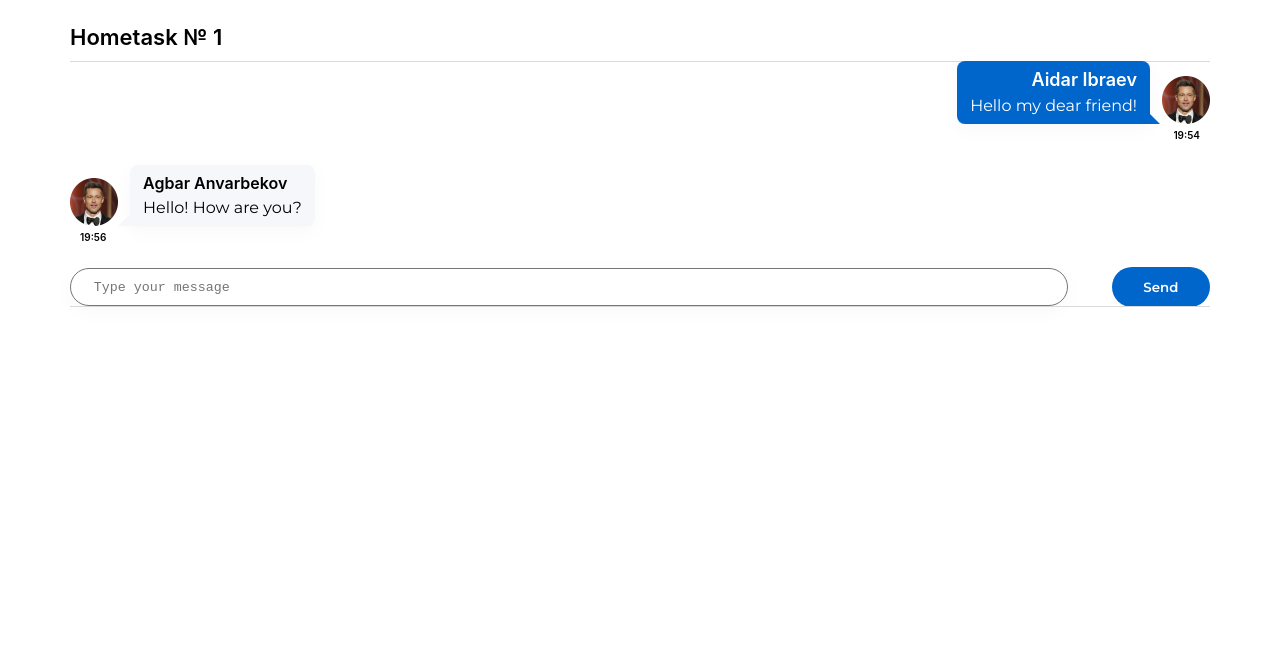
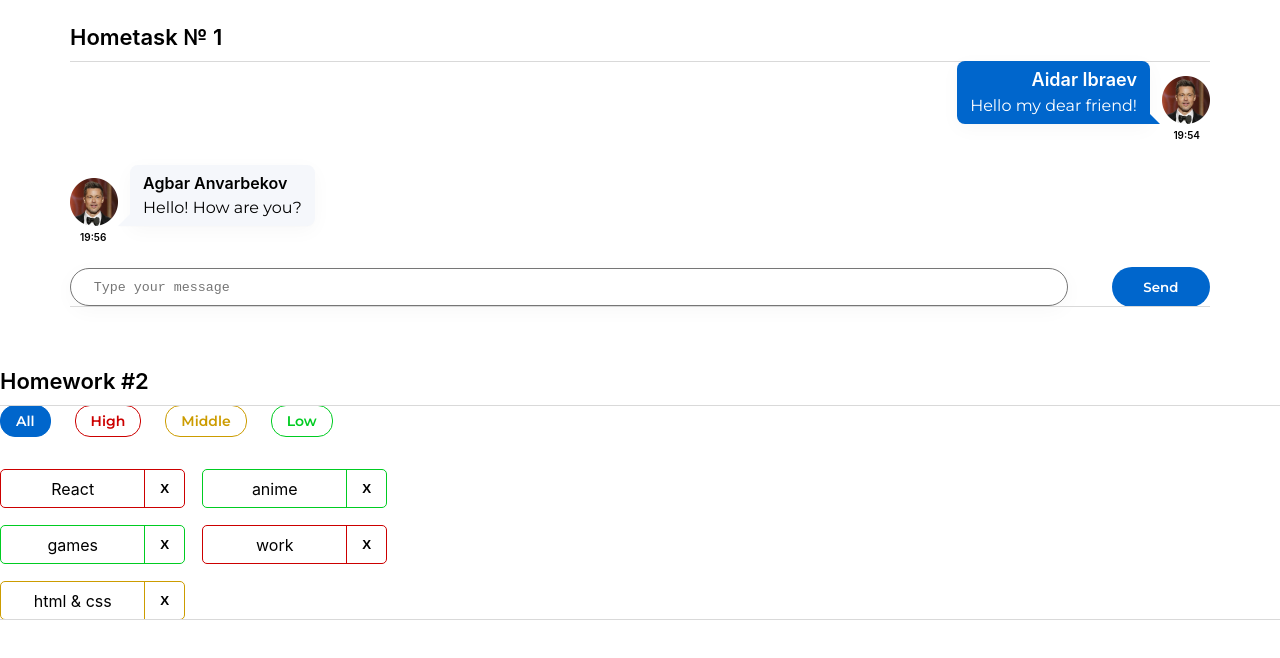
Before and after one commit to aidar2218/hws2, a React (Create React App) app: page / in a window 1280 px wide. Shown: the top 658 px of the page. Built offline with nearby package versions, Linux system fonts and the light colour scheme.

Commit message:
Commit 2.2.1. HW1 without layout.

```diff
--- a/src/s1-main/App.tsx
+++ b/src/s1-main/App.tsx
@@ -1,13 +1,14 @@
 import React from 'react'
 import s from './App.module.css'
-import HW1 from '../s2-homeworks/hw01/HW1'
+import HW1 from "../s2-homeworks/hw01/HW1";
+import HW2 from "../s2-homeworks/hw02/HW2";
 
 function App() {
     return (
         <div className={s.App}>
             <HW1/>
             {/*раскомментировать по ходу выполнения*/}
-            {/*<HW2/>*/}
+            <HW2/>
             {/*<HW3/>*/}
             {/*<HW4/>*/}
 
--- a/src/s2-homeworks/hw02/HW2.tsx
+++ b/src/s2-homeworks/hw02/HW2.tsx
@@ -3,30 +3,30 @@
 import s2 from '../../s1-main/App.module.css'
 
 /*
-* 1 - описать типы AffairPriorityType, AffairType
-* 2 - указать нужный тип для defaultAffairs
-* 3 - дописать типы и логику функции filterAffairs и проверить её тестами
-* 4 - выполнить пункт 3 для функции deleteAffair
-* 5 - указать нужный тип в useState с affairs
-* 6 - дописать тип и логику функции deleteAffairCallback
-* 7 - в файле Affairs.tsx дописать типизацию пропсов
-* 8 - в файле Affairs.tsx дописать логику функций setAll, setHigh, setMiddle, setLow
-* 9 - в файле Affair.tsx дописать типизацию пропсов
-* 10 - в файле Affair.tsx дописать функции deleteCallback и использовать
-* 11 - в файле Affair.tsx отобразить приходящие данные
+* 1 - описать типы AffairPriorityType, AffairType ++
+* 2 - указать нужный тип для defaultAffairs ++
+* 3 - дописать типы и логику функции filterAffairs и проверить её тестами ++
+* 4 - выполнить пункт 3 для функции deleteAffair ++
+* 5 - указать нужный тип в useState с affairs ++
+* 6 - дописать тип и логику функции deleteAffairCallback ++
+* 7 - в файле Affairs.tsx дописать типизацию пропсов ++
+* 8 - в файле Affairs.tsx дописать логику функций setAll, setHigh, setMiddle, setLow ++
+* 9 - в файле Affair.tsx дописать типизацию пропсов ++
+* 10 - в файле Affair.tsx дописать функции deleteCallback и использовать ++
+* 11 - в файле Affair.tsx отобразить приходящие данные ++
 * */
 
 // types
-export type AffairPriorityType = any // need to fix any
+export type AffairPriorityType = "low" | "middle" | "high"; // need to fix any
 export type AffairType = {
-    _id: any // need to fix any
-    name: any // need to fix any
+    _id: number // need to fix any
+    name: string // need to fix any
     priority: AffairPriorityType
 }
 export type FilterType = 'all' | AffairPriorityType
 
 // constants
-const defaultAffairs: any = [ // need to fix any
+const defaultAffairs: AffairType[] = [ // need to fix any
     {_id: 1, name: 'React', priority: 'high'}, // студенты могут изменить содержимое name и количество элементов в массиве, ...priority не менять!
     {_id: 2, name: 'anime', priority: 'low'},
     {_id: 3, name: 'games', priority: 'low'},
@@ -35,23 +35,22 @@
 ]
 
 // pure helper functions
-export const filterAffairs = (affairs: any, filter: any): any => { // need to fix any
-
-
-    return affairs // need to fix
+export const filterAffairs = (affairs: AffairType[],
+                              filter: FilterType): AffairType[] => { // need to fix any
+    if (filter === "all") return affairs;
+    return affairs.filter(affair => affair.priority === filter);
 }
-export const deleteAffair = (affairs: any, _id: any): any => { // need to fix any
-
-    return affairs // need to fix
+export const deleteAffair = (affairs: AffairType[], _id: number): AffairType[] => { // need to fix any
+    return affairs.filter(affair => affair._id !== _id);
 }
 
 function HW2() {
-    const [affairs, setAffairs] = useState<any>(defaultAffairs) // need to fix any
+    const [affairs, setAffairs] = useState<AffairType[]>(defaultAffairs) // need to fix any
     const [filter, setFilter] = useState<FilterType>('all')
 
     const filteredAffairs = filterAffairs(affairs, filter)
-    const deleteAffairCallback = (_id: any) => { // need to fix any
-        // need to fix
+    const deleteAffairCallback = (_id: number) => { // need to fix any
+        setAffairs(deleteAffair(affairs, _id));
     }
 
     return (
--- a/src/s2-homeworks/hw02/affairs/Affairs.tsx
+++ b/src/s2-homeworks/hw02/affairs/Affairs.tsx
@@ -4,24 +4,24 @@
 import s from './Affairs.module.css'
 
 type AffairsPropsType = {
-    data: any // need to fix any
-    setFilter: any
-    deleteAffairCallback: any
+    data: AffairType[] // need to fix any
+    setFilter: (filter: FilterType) => void
+    deleteAffairCallback: (id: number) => void
     filter: FilterType
 }
 
 function Affairs(props: AffairsPropsType) {
     const setAll = () => {
-        // need to fix
+        props.setFilter("all");
     }
     const setHigh = () => {
-        // need to fix
+        props.setFilter("high");
     }
     const setMiddle = () => {
-        // need to fix
+        props.setFilter("middle");
     }
     const setLow = () => {
-        // need to fix
+        props.setFilter("low");
     }
 
     const cnAll = s.button + ' ' + s.all + (props.filter === 'all' ? ' ' + s.active : '')
--- a/src/s2-homeworks/hw02/affairs/affair/Affair.tsx
+++ b/src/s2-homeworks/hw02/affairs/affair/Affair.tsx
@@ -6,12 +6,12 @@
 type AffairPropsType = {
     // key не нужно типизировать
     affair: AffairType
-    deleteAffairCallback: any // need to fix any
+    deleteAffairCallback: (id: number) => void // need to fix any
 }
 
 function Affair(props: AffairPropsType) {
     const deleteCallback = () => {
-        // need to fix
+        props.deleteAffairCallback(props.affair._id);
     }
 
     const nameClass = s.name + ' ' + s2[props.affair.priority]
@@ -25,7 +25,7 @@
         >
             <div id={'hw2-name-' + props.affair._id} className={nameClass}>
                 {/*создаёт студент*/}
-
+                {props.affair.name}
                 {/**/}
             </div>
             <div id={'hw2-priority-' + props.affair._id} hidden>
@@ -36,7 +36,7 @@
                 id={'hw2-button-delete-' + props.affair._id}
                 className={buttonClass}
                 // need to fix
-
+                onClick={deleteCallback}
             >
                 {/*текст кнопки могут изменить студенты*/}
                 X
```
